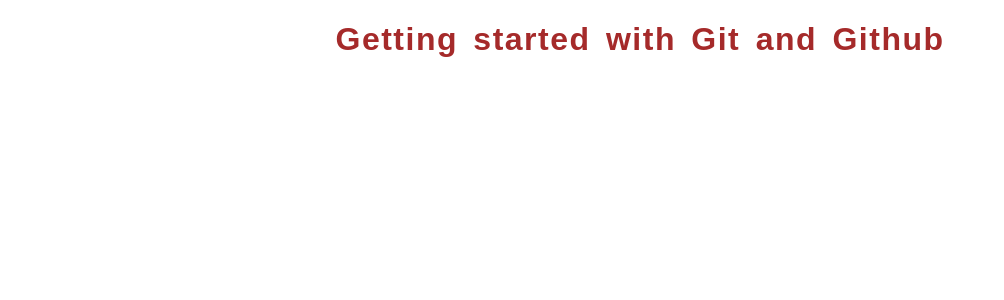
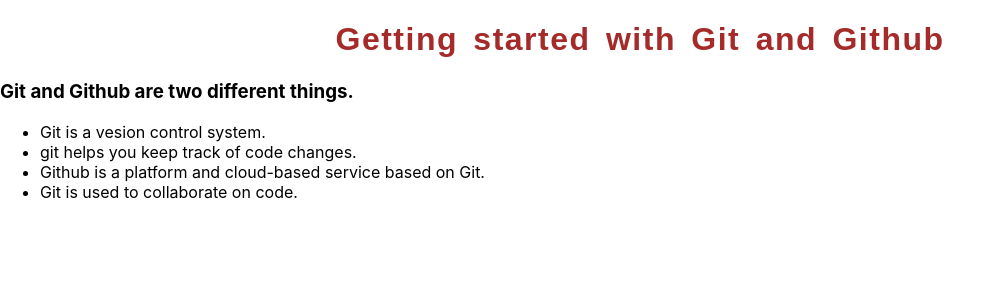
Before and after one commit to sksamassa/sksamassa-tests.github.io, a React (Create React App) app: page / in a window 1280 px wide. Shown: the top 300 px of the page, without its empty margins (0-1004 px from the left). Built offline with nearby package versions, Linux system fonts and the light colour scheme.

Commit message:
Updating LearningGit component file

```diff
--- a/src/LearningGit.js
+++ b/src/LearningGit.js
@@ -5,6 +5,13 @@
     return(
         <div>
             <h1>Getting started with Git and Github</h1>
+            <h3>Git and Github are two different things.</h3>
+            <ul>
+                <li>Git is a vesion control system.</li>
+                <li>git helps you keep track of code changes.</li>
+                <li>Github is a platform and cloud-based service based on Git.</li>
+                <li>Git is used to collaborate on code.</li>
+            </ul>
         </div>
     )
 }
```
